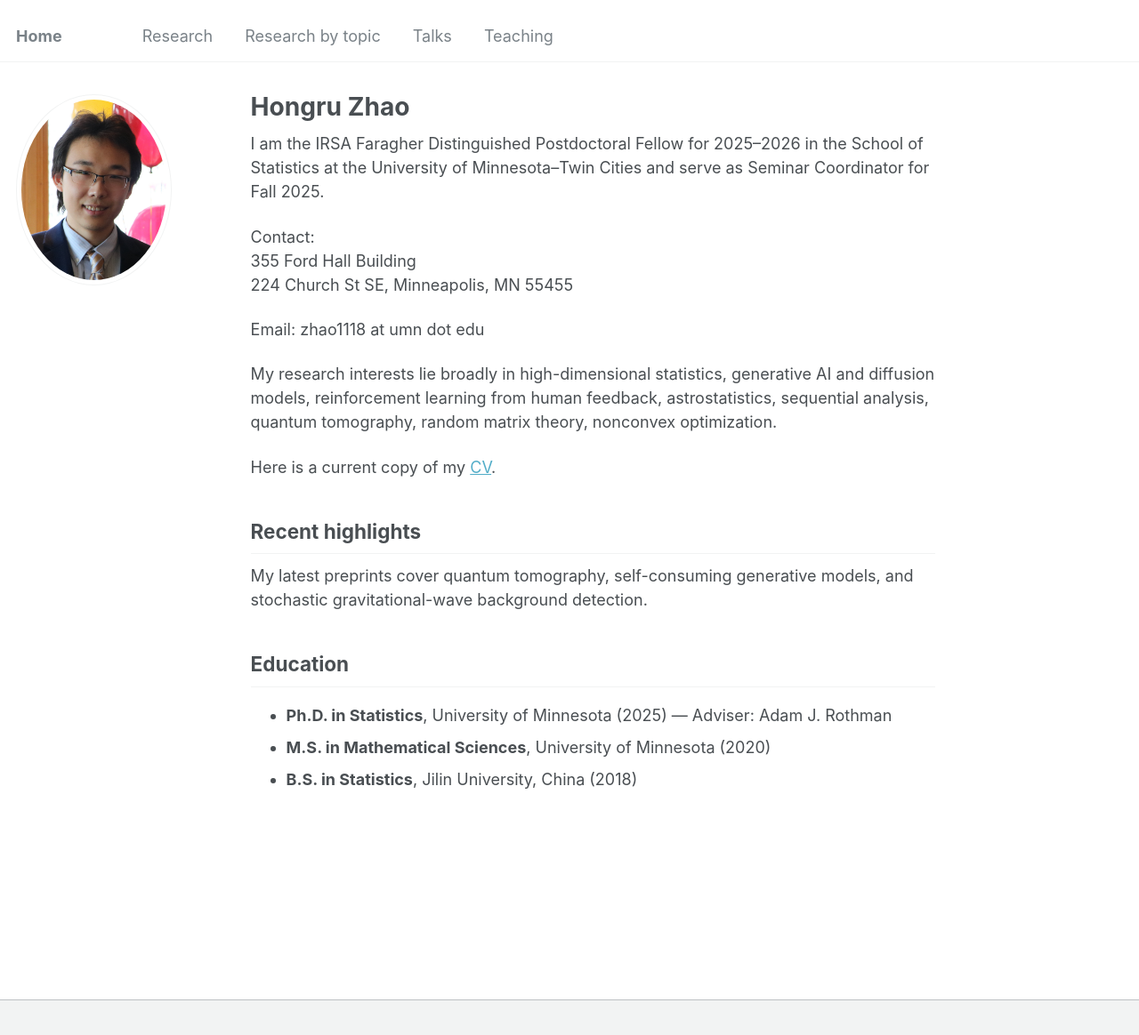
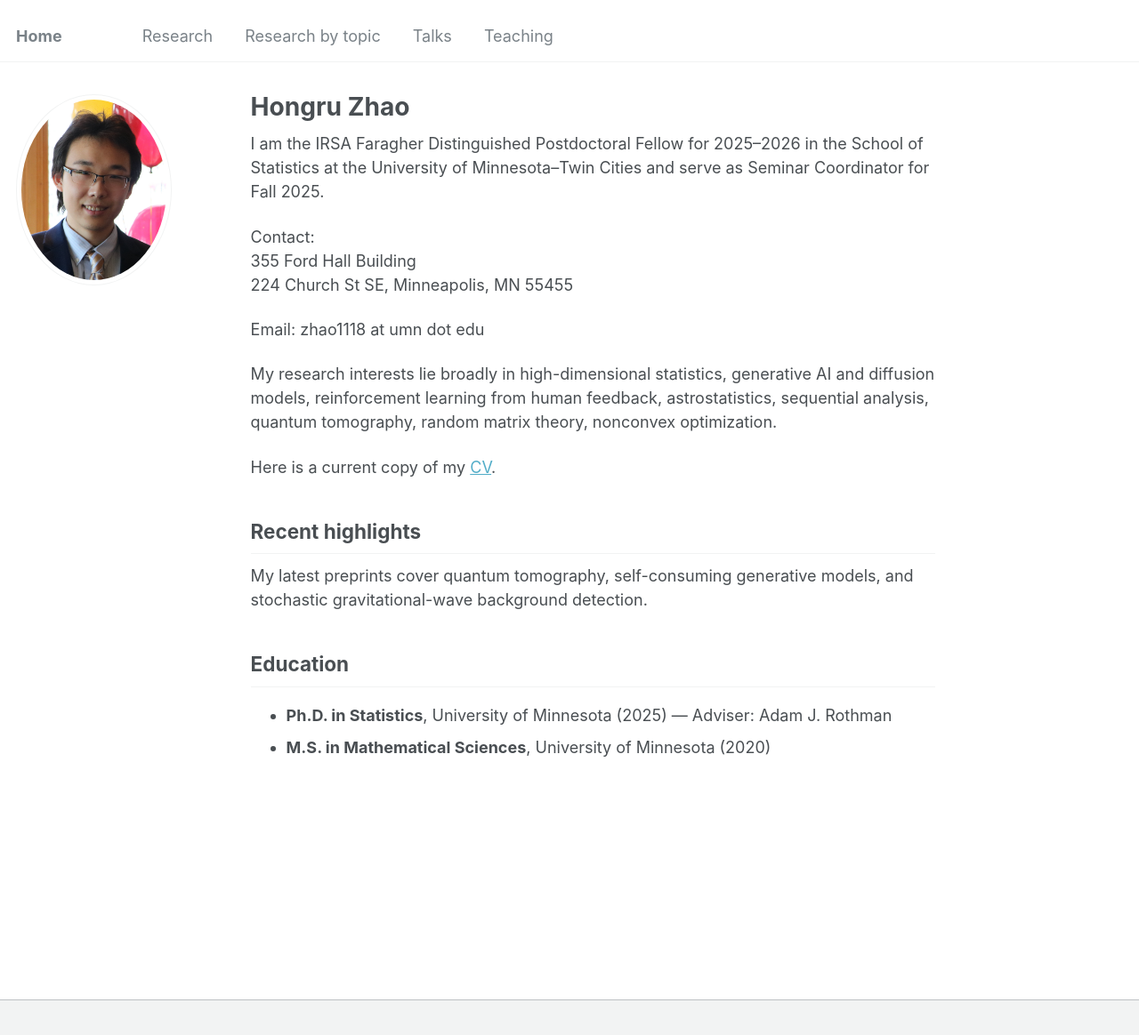
Before and after one commit to HongruZhao/HongruZhao.github.io, a Jekyll site: the page built from _pages/about.md, in a window 1280 px wide and 1197 px high. Shown: the top 1164 px of the window at 89% size. Built offline with Jekyll 4.4.1, drawn with Linux system fonts in a browser that asks for light colours.

Commit message:
Comment out education entry for Jilin University
Comment out the B.S. in Statistics entry.

```diff
--- a/_pages/about.md
+++ b/_pages/about.md
@@ -28,4 +28,4 @@ My latest preprints cover quantum tomography, self-consuming generative models,
 
 - **Ph.D. in Statistics**, University of Minnesota (2025) — Adviser: Adam J. Rothman
 - **M.S. in Mathematical Sciences**, University of Minnesota (2020)
-- **B.S. in Statistics**, Jilin University, China (2018)
+<!-- - **B.S. in Statistics**, Jilin University, China (2018) -->
```
